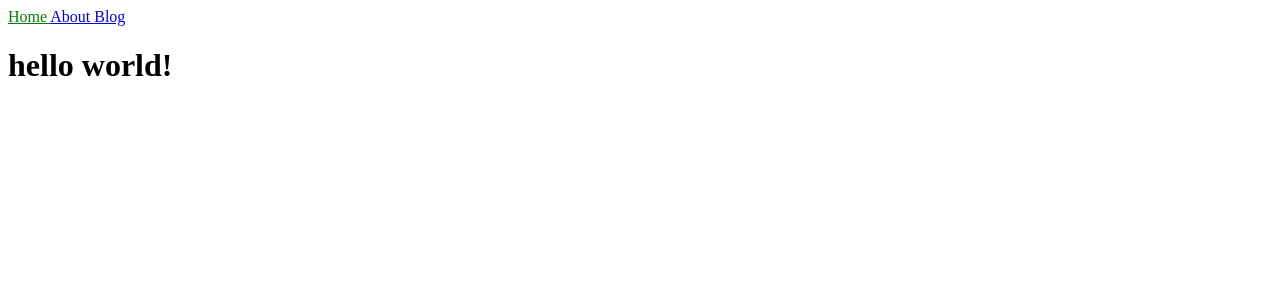
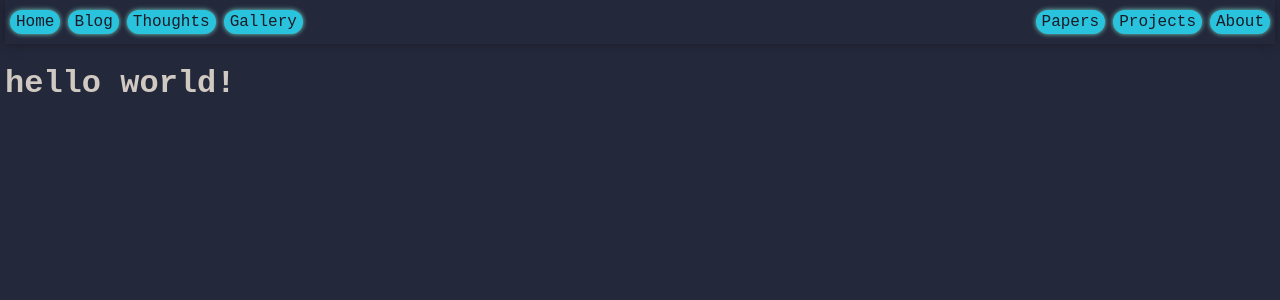
Before and after one commit to alizei35/alizei35.github.io, a Jekyll site: the page built from index.html, in a window 1280 px wide. Shown: the top 300 px of the page. Built offline with Jekyll 4.4.1, drawn with Linux system fonts in a browser that asks for light colours.

Commit message:
Some configurations

```diff
--- a/_includes/navigation.html
+++ b/_includes/navigation.html
@@ -1,12 +1,13 @@
-<nav>
-    {% for item in site.data.navigation %}
-        <a href="{{ item.link | relative_url }}"
-            {% if page.url == item.link %}
-                class="current"
-            {% endif %}>
-
-            {{ item.name }}
-
-        </a>
-    {% endfor %}
+<nav class="navbar">
+    <div class="navbar-left">
+        <a href="{{ '/' | relative_url }}" class="home navbar-item-left"> Home </a>
+        <a href="{{ '/blog.html/' | relative_url }}" class="blog navbar-item-left">Blog</a>
+        <a href="{{ '/thoughts.html/' | relative_url }}" class="thoughts navbar-item-left">Thoughts</a>
+        <a href="{{ '/gallery.html/' | relative_url }}" class="gallery navbar-item-left">Gallery</a>
+    </div>
+    <div class="navbar-right">
+        <a href="{{ '/papers.html/' | relative_url }}" class="papers navbar-item-right">Papers</a>
+        <a href="{{ '/projects.html/' | relative_url }}" class="projects navbar-item-right"">Projects</a>
+        <a href="{{ '/about.html/' | relative_url }}" class="about navbar-item-right"">About</a>
+    </div>
 </nav>
--- a/_sass/main.scss
+++ b/_sass/main.scss
@@ -1,3 +1,54 @@
+body {
+  font-family: 'Courier New', monospace;
+  background-color: #24283b;
+  color: #cfc9c2;
+  margin: 0;
+  padding: 0 5px;
+}
+
 .current {
   color: green;
 }
+
+.navbar {
+  background-color: #24283b;
+  display: flex;
+  justify-content: space-between;
+  align-items: center;
+  padding: 10px 5px;
+  box-shadow: 0 0 10px #1a1b26;
+}
+
+.navbar a {
+  text-decoration: none;
+}
+
+.navbar-left {
+  display: flex;
+  justify-content: flex-start;
+  align-items: center;
+  gap: 0.5em;
+}
+
+.navbar-item-left {
+  background-color: #2ac3de;
+  color: #1a1b26;
+  padding: 3px 6px;
+  border-radius: 1000px;
+  box-shadow: 0 0 5px #73dacb;
+}
+
+.navbar-right {
+  display: flex;
+  justify-content: flex-end;
+  align-items: center;
+  gap: 0.5em;
+}
+
+.navbar-item-right {
+  background-color: #2ac3de;
+  color: #1a1b26;
+  padding: 3px 6px;
+  border-radius: 1000px;
+  box-shadow: 0 0 5px #73dacb;
+}
```
Also changed, not shown: _data/navigation.yml (+15 -3 lines), 7 other files.
